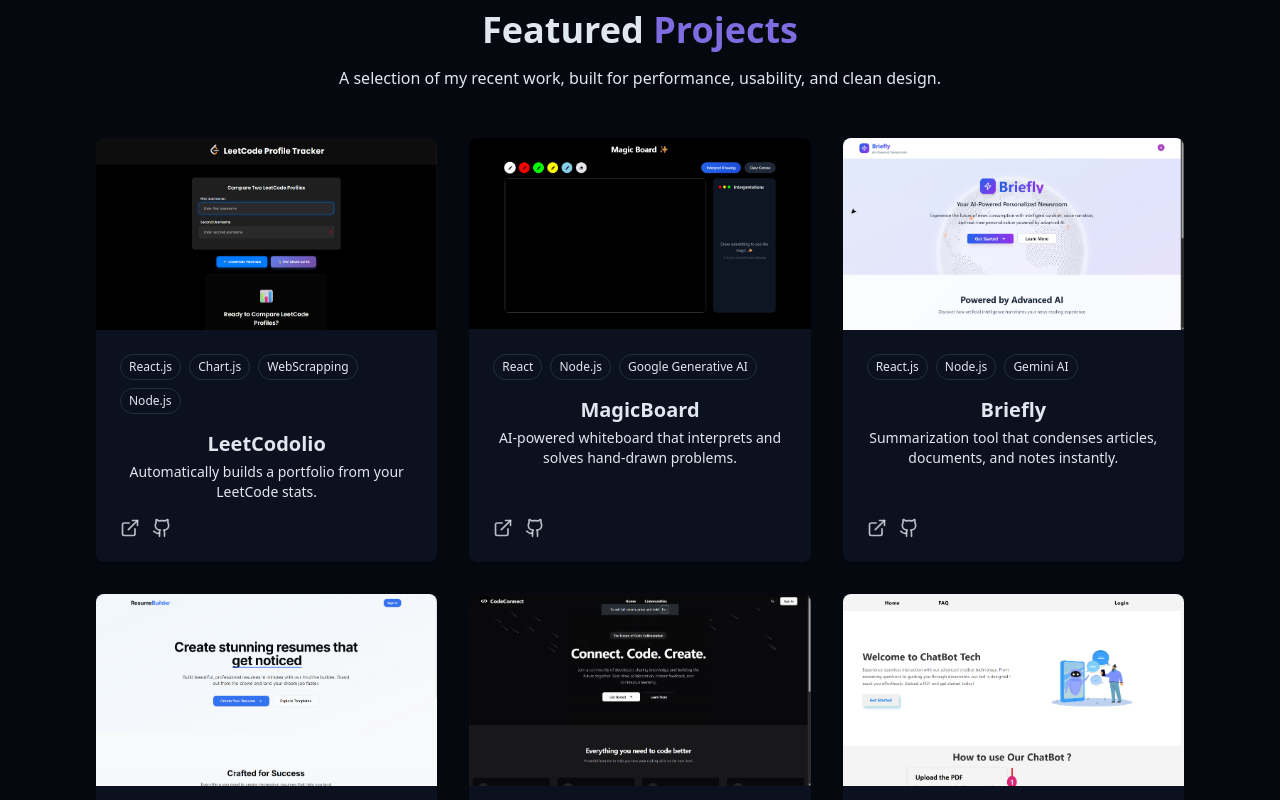
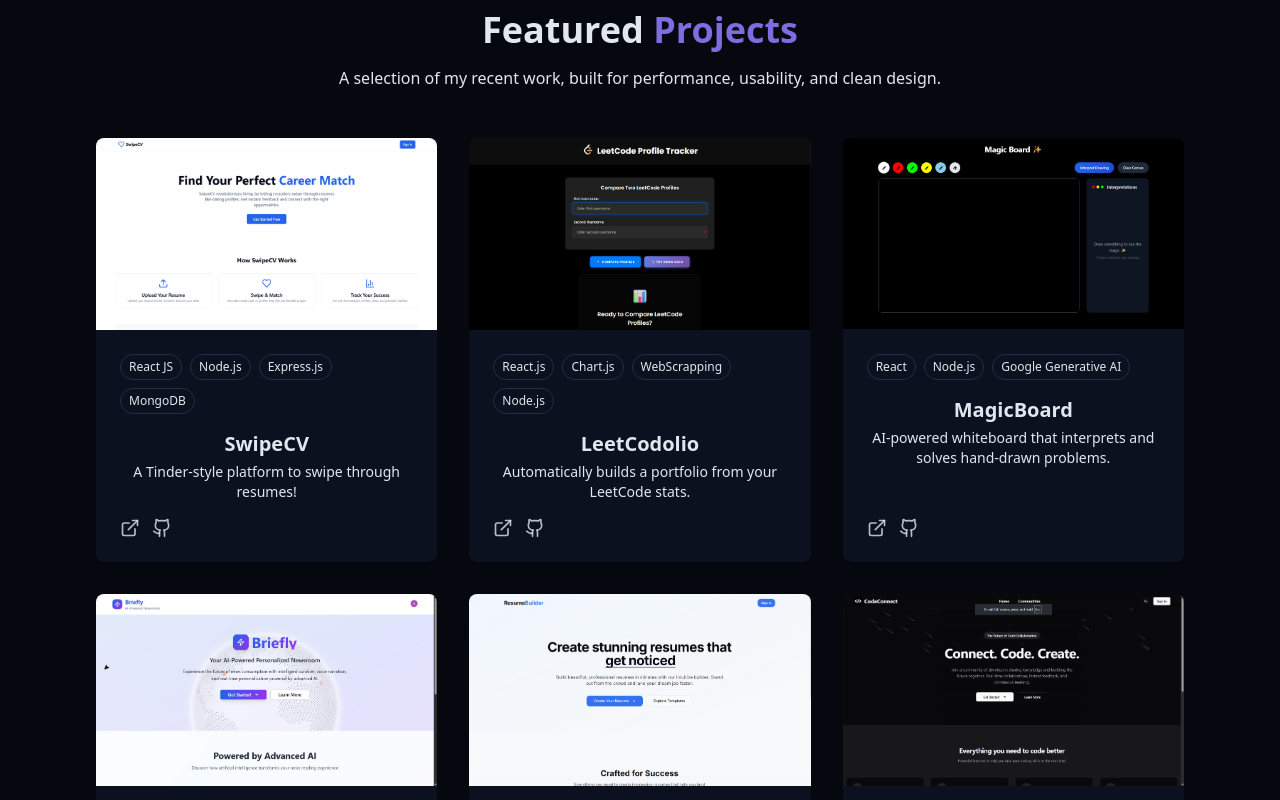
Before and after one commit to KompallyAkhil/Portfolio, a React (Vite) app: page / in a window 1280 px wide. Shown: the part 1640-2440 px from the top of the page. Built offline with nearby package versions, Linux system fonts and the light colour scheme.

Commit message:
Updated Portfolio

```diff
--- a/src/components/AboutSection.jsx
+++ b/src/components/AboutSection.jsx
@@ -34,8 +34,8 @@ export const AboutSection = () => {
               <a href="#contact" className="cosmic-button">
                 Get In Touch
               </a>
-
               <a
+              target="_blank"
                 href={Resume}
                 className="px-6 py-2 rounded-full border border-primary text-primary hover:bg-primary/10 transition-colors duration-300"
               >
--- a/src/components/ProjectsSection.jsx
+++ b/src/components/ProjectsSection.jsx
@@ -5,14 +5,24 @@ import magicBoard from "./projects/magic.png";
 import briefly from "./projects/briefly.png";
 import leetcodolio from "./projects/leet.png"
 import chatPDF from "./projects/chatpdf.png";
+import simpleCV from "./projects/swipecv.png";
 import GitHubCalendar from 'react-github-calendar';
 const projects = [
-   {
+  {
+    id: 0,
+    title: "SwipeCV",
+    description: "A Tinder-style platform to swipe through resumes! ",
+    image: simpleCV,
+    tags: ["React JS", "Node.js", "Express.js", "MongoDB"],
+    demoUrl: "https://swipecv.akhilkompally.app",
+    githubUrl: "https://github.com/KompallyAkhil/SwipeCV",
+  },
+  {
     id: 1,
     title: "LeetCodolio",
     description: "Automatically builds a portfolio from your LeetCode stats.",
     image: leetcodolio,
-    tags: ["React.js", "Chart.js", "WebScrapping",'Node.js'],
+    tags: ["React.js", "Chart.js", "WebScrapping", 'Node.js'],
     demoUrl: "https://leetcodolio.akhilkompally.app",
     githubUrl: "https://github.com/KompallyAkhil/LeetCodolio-Frontend",
   },
@@ -128,7 +138,7 @@ const ProjectCard = ({ project }) => (
           <span
             key={i}
             className="px-2 py-1 text-xs font-medium border rounded-full bg-secondary text-secondary-foreground"
-            >
+          >
             {tag}
           </span>
         ))}
```
Also changed, not shown: src/components/projects/swipecv.png (added), 1 other file (tests, documents, lock files or other folders).
